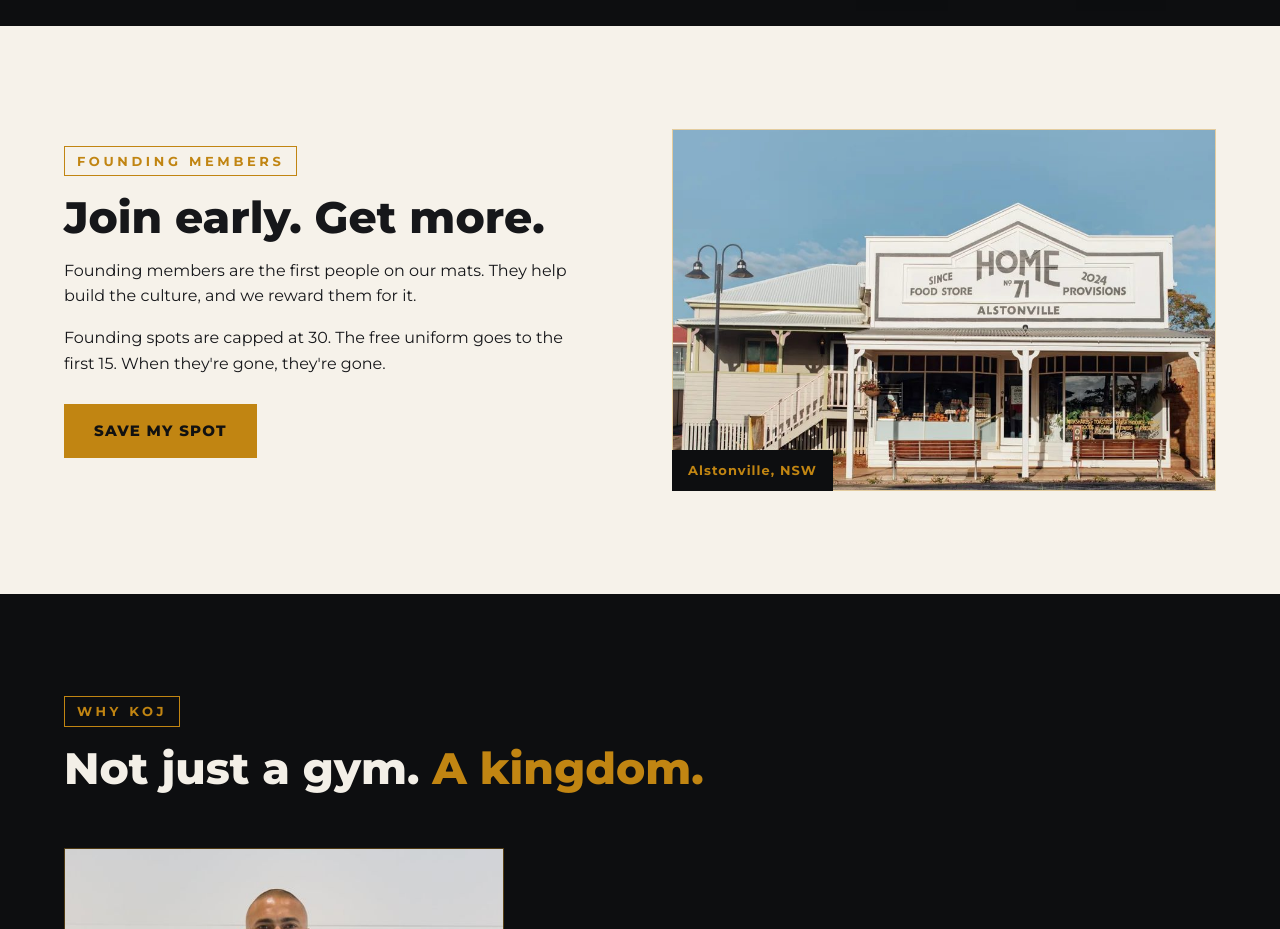
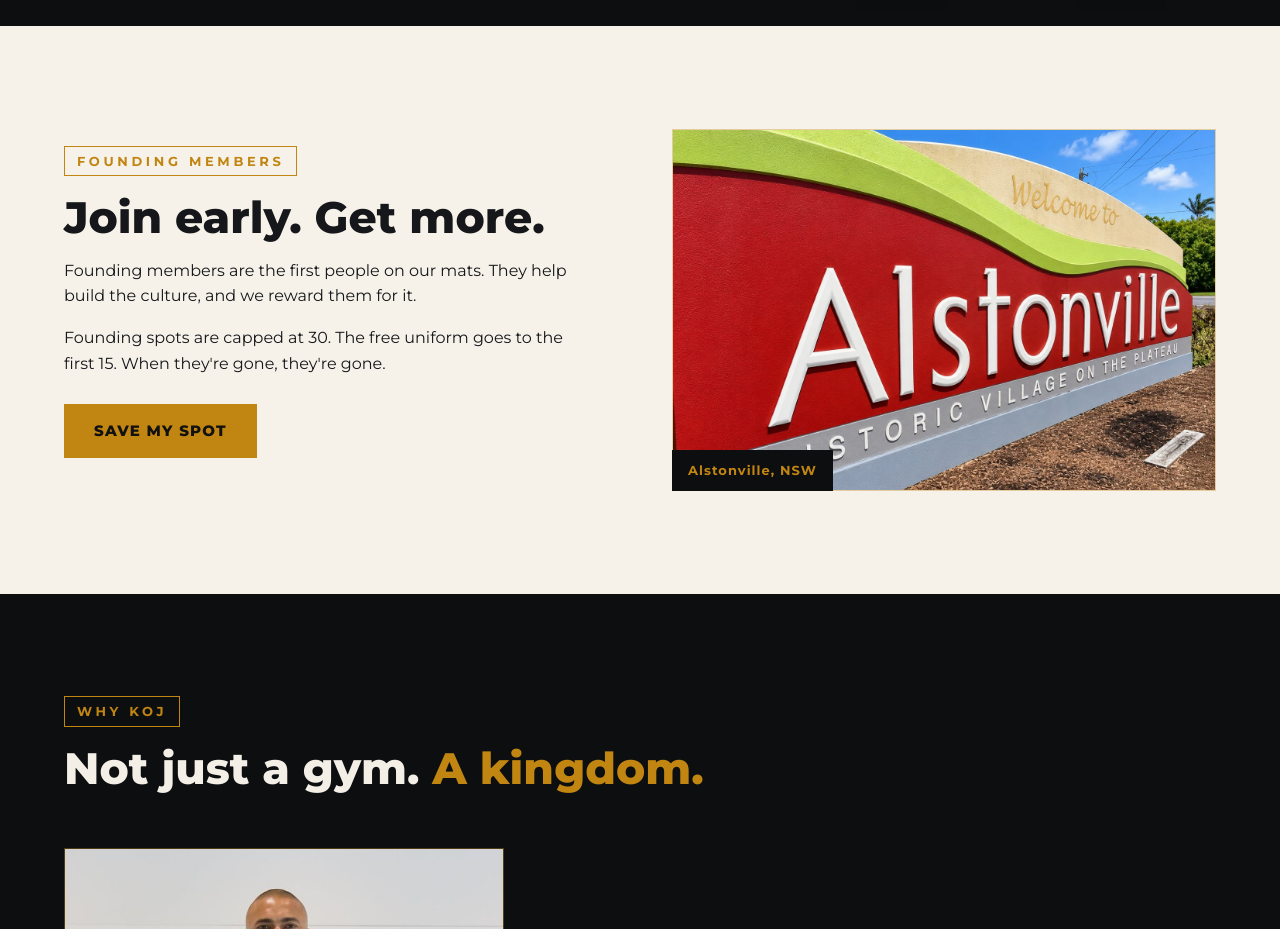
Before and after one commit to Kingdomofjiujitsu/koj-alstonville, a plain HTML site: page index.html in a window 1280 px wide. Shown: the part 900-1829 px from the top of the page. Drawn offline with Linux system fonts and the light colour scheme.

Commit message:
Add files via upload

```diff
--- a/index.html
+++ b/index.html
@@ -194,7 +194,7 @@ footer{background:#08090a;color:#8f887b;font-size:13.5px;padding:28px max(5vw,18
    <p>Founding spots are capped at 30. The free uniform goes to the first 15. When they're gone, they're gone.</p>
    <p style="margin-top:28px"><a class="btn" href="#register">SAVE MY SPOT</a></p>
   </div>
-  <figure class="town"><img src="img/alstonville.jpg" alt="Welcome to Alstonville sign"><figcaption>Alstonville, NSW</figcaption></figure>
+  <figure class="town"><img src="img/alstonville-sign.jpg" alt="Welcome to Alstonville sign"><figcaption>Alstonville, NSW</figcaption></figure>
  </div>
 </section>
 
```
